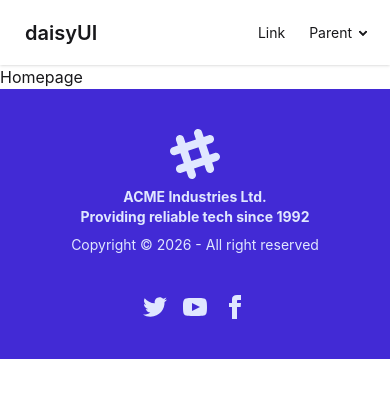
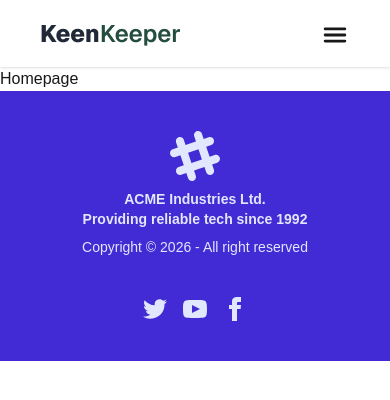
Before and after one commit to sufianWG/keen-keeper, a React (Vite) app: page / in a window 390 px wide. Shown: the top 400 px of the page. Built offline with nearby package versions, Linux system fonts and the light colour scheme.

Commit message:
created, designed and made responsive the navbar

```diff
--- a/package.json
+++ b/package.json
@@ -13,6 +13,7 @@
     "@tailwindcss/vite": "^4.3.1",
     "react": "^19.2.6",
     "react-dom": "^19.2.6",
+    "react-icons": "^5.6.0",
     "react-router": "^7.18.0",
     "tailwindcss": "^4.3.1"
   },
--- a/src/components/shared/Navbar/Navbar.jsx
+++ b/src/components/shared/Navbar/Navbar.jsx
@@ -1,24 +1,34 @@
+import { Link, NavLink } from "react-router";
+import logoImg from "../../../assets/logo.png"
+import { RiHome2Line, RiTimeLine } from "react-icons/ri";
+import { FaChartLine } from "react-icons/fa";
+import { IoClose, IoMenu } from "react-icons/io5";
+import { useState } from "react";
+
 const Navbar = () => {
+    const [open, setOpen] = useState(false);
+
+    const navLinkClass = ({isActive}) => `py-3 px-4 text-base flex items-center gap-1 hover:bg-[#244D3F] hover:rounded-md hover:text-white hover:font-bold transition-all duration-500 ${isActive ? "bg-[#244D3F] text-white rounded-md": ""}`;
     return (
-        <div className="navbar bg-base-100 shadow-sm">
-            <div className="flex-1">
-                <a className="btn btn-ghost text-xl">daisyUI</a>
+        <nav>
+            <div className="md:flex md:justify-between items-center bg-white py-4.5 px-10 md:px-20 shadow">
+                <div className="leftSide">
+                    <Link to={"/"}><img src={logoImg} alt="logo" /></Link>
+                </div>
+                <div className="text-3xl absolute right-10 top-5 cursor-pointer md:hidden" onClick={() => setOpen(!open)}>
+                    {
+                        open ? <IoClose /> : <IoMenu />
+                    }
+
+                </div>
+                <div className={`rightSide flex-none md:flex absolute md:static bg-white w-full md:w-auto left-0 md:z-auto transition-all duration-300 ease-in ${ open? "top-18" : "top-[-500px]"}`}>
+                    <NavLink to={"/"} className={navLinkClass} onClick={()=> setOpen(false)}><RiHome2Line /> Home</NavLink>
+                    <NavLink to={"/timeline"} className={navLinkClass} onClick={()=> setOpen(false)}> <RiTimeLine /> Timeline</NavLink>
+                    <NavLink to={"/stats"} className={navLinkClass} onClick={()=> setOpen(false)}> <FaChartLine /> Stats</NavLink>
+                </div>
+
             </div>
-            <div className="flex-none">
-                <ul className="menu menu-horizontal px-1">
-                    <li><a>Link</a></li>
-                    <li>
-                        <details>
-                            <summary>Parent</summary>
-                            <ul className="bg-base-100 rounded-t-none p-2">
-                                <li><a>Link 1</a></li>
-                                <li><a>Link 2</a></li>
-                            </ul>
-                        </details>
-                    </li>
-                </ul>
-            </div>
-        </div>
+        </nav>
     );
 };
 
--- a/src/index.css
+++ b/src/index.css
@@ -1,2 +1,8 @@
 @import "tailwindcss";
 @plugin "daisyui";
+@import url('https://fonts.googleapis.com/css2?family=Geist:ital,wght@0,100..900;1,100..900&display=swap');
+
+* {
+    font-family: "Geist", sans-serif;
+    font-optical-sizing: auto;
+}
```
Also changed, not shown: 1 other file (tests, documents, lock files or other folders).
